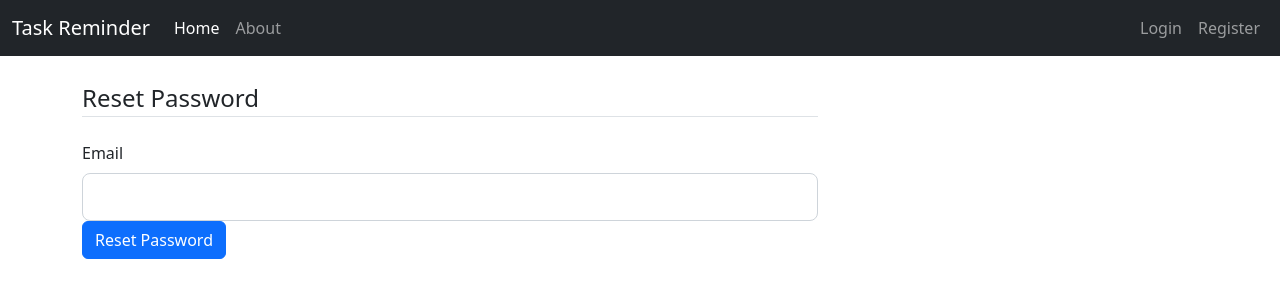
After one commit to nickpartalis/Task_reminder, a Flask app: page /reset_password in a window 1280 px wide. The commit adds this page. Shown: the top 300 px of the page. Run offline with Flask 2, Linux system fonts and the light colour scheme; some libraries are stand-ins or nearby versions.

Commit message:
Add password reset via email functionality

```diff
--- a/task_app/__init__.py
+++ b/task_app/__init__.py
@@ -3,13 +3,14 @@ from flask_sqlalchemy import SQLAlchemy
 from flask_bcrypt import Bcrypt
 from flask_login import LoginManager
 from task_app.config import Config
+from flask_mail import Mail
 
 db = SQLAlchemy()
 bcrypt = Bcrypt()
 login_manager = LoginManager()
 login_manager.login_view = "users.login"
 login_manager.login_message_category = "info"
-
+mail = Mail()
 
 def create_app(config_class=Config):
     app = Flask(__name__)
@@ -18,6 +19,7 @@ def create_app(config_class=Config):
     db.init_app(app)
     bcrypt.init_app(app)
     login_manager.init_app(app)
+    mail.init_app(app)
 
     from task_app.users.routes import users
     from task_app.tasks.routes import tasks
--- a/task_app/config.py
+++ b/task_app/config.py
@@ -1,5 +1,11 @@
 import os
+
 
 class Config:
     SECRET_KEY = os.environ.get("SECRET_KEY")
     SQLALCHEMY_DATABASE_URI = os.environ.get("SQLALCHEMY_DATABASE_URI")
+    MAIL_SERVER = "smtp.googlemail.com"
+    MAIL_PORT = 587
+    MAIL_USE_TLS = True
+    MAIL_USERNAME = os.environ.get("MAIL_USERNAME")
+    MAIL_PASSWORD = os.environ.get("MAIL_PASSWORD")
--- a/task_app/templates/login.html
+++ b/task_app/templates/login.html
@@ -40,9 +40,10 @@
             </fieldset>
             <div class="form-group">
                 {{ form.submit(class="btn btn-primary") }}
+
             </div>
             <small class="text-muted ml-2">
-                <a href="#">I forgot my password</a>
+                <a href="{{ url_for('users.reset_request') }}">I forgot my password</a>
             </small>
         </form>
     </div>
--- /dev/null
+++ b/task_app/templates/reset_request.html
@@ -0,0 +1,27 @@
+{% extends "layout.html" %}
+{% block content %}
+    <div class="content-section">
+        <form method="POST" action="">
+            {{ form.hidden_tag() }}
+            <fieldset class="form-group">
+                <legend class="border-bottom mt-4 mb-4">Reset Password</legend>
+                <div class="form-group">
+                    {{ form.email.label(class="form-label") }}
+                    {% if form.email.errors %}
+                        {{ form.email(class="form-control form-control-lg is-invalid") }}
+                        <div class="invalid-feedback">
+                            {% for error in form.email.errors %}
+                                <span>{{ error }}</span>
+                            {% endfor %}
+                        </div>
+                    {% else %}
+                        {{ form.email(class="form-control form-control-lg") }}
+                    {% endif %}
+                </div>
+            </fieldset>
+            <div class="form-group">
+                {{ form.submit(class="btn btn-primary") }}
+            </div>
+        </form>
+    </div>
+{% endblock content%}
--- a/task_app/users/forms.py
+++ b/task_app/users/forms.py
@@ -47,3 +47,20 @@ class UpdateAccountForm(FlaskForm):
             user = User.query.filter_by(email=email.data).first()
             if user:
                 raise ValidationError('That email is taken. Please choose a different one.')
+
+
+class RequestResetForm(FlaskForm):
+    email = StringField("Email", validators=[DataRequired(), Email()])
+    submit = SubmitField("Reset Password")
+
+    def validate_email(self, email):
+        user = User.query.filter_by(email=email.data).first()
+        if user is None:
+            raise ValidationError('There is no account with that email. You must register first.')
+
+
+class ResetPasswordForm(FlaskForm):
+    password = PasswordField("New Password", validators=[DataRequired(), Length(min=6, max=20)])
+    confirm_password = PasswordField("Confirm New Password",
+                                    validators=[DataRequired(), EqualTo("password")])
+    submit = SubmitField("Reset Password")
--- a/task_app/users/routes.py
+++ b/task_app/users/routes.py
@@ -1,9 +1,12 @@
 from flask import Blueprint
 from flask import render_template, url_for, flash, redirect, request
-from task_app import db, bcrypt
-from task_app.users.forms import RegistrationForm, LoginForm, UpdateAccountForm
+from task_app import db, bcrypt, mail
+from task_app.users.forms import (RegistrationForm, LoginForm, UpdateAccountForm,
+                                  RequestResetForm, ResetPasswordForm)
 from task_app.models import User
 from flask_login import login_user, current_user, logout_user, login_required
+from flask_mail import Message
+import os
 
 
 users = Blueprint("users", __name__)
@@ -57,3 +60,43 @@ def account():
         form.username.data = current_user.username
         form.email.data = current_user.email
     return render_template("account.html", form=form, pagetitle="My Account")
+
+def send_reset_email(user):
+    token = user.get_reset_token()
+    msg = Message("[Task Reminder] Reset Password",
+                  sender=os.environ.get("MAIL_USERNAME"), recipients=[user.email])
+    msg.body = f"""To reset your password, visit the following link:
+{url_for("users.reset_token", token=token, _external=True)}
+
+If you did not make this request, simply ignore this email.
+"""
+    mail.send(msg)
+
+@users.route("/reset_password", methods=["GET", "POST"])
+def reset_request():
+    if current_user.is_authenticated:
+        return redirect(url_for("main.home"))
+    form = RequestResetForm()
+    if form.validate_on_submit():
+        user = User.query.filter_by(email=form.email.data).first()
+        send_reset_email(user)
+        flash("Recovery email sent. Check your inbox for the password reset link.", "info")
+        return redirect(url_for("users.login"))
+    return render_template("reset_request.html", form=form, pagetitle="Reset Password")
+
+@users.route("/reset_password/<token>", methods=["GET", "POST"])
+def reset_token(token):
+    if current_user.is_authenticated:
+        return redirect(url_for("main.home"))
+    user = User.verify_reset_token(token)
+    if user is None:
+        flash("Your password reset token is invalid or expired.", "warning")
+        return redirect(url_for("users.reset_request"))
+    form = ResetPasswordForm()
+    if form.validate_on_submit():
+        hashed_pwd = bcrypt.generate_password_hash(form.password.data).decode("utf-8")
+        user.password = hashed_pwd
+        db.session.commit()
+        flash("Your password has been updated!", "success")
+        return redirect(url_for("users.login"))
+    return render_template("reset_token.html", form=form, pagetitle="Reset Password")
```
Also changed, not shown: task_app/models.py (+21 -0 lines), task_app/templates/reset_token.html (added, +40 -0 lines), task_app/app.db.
